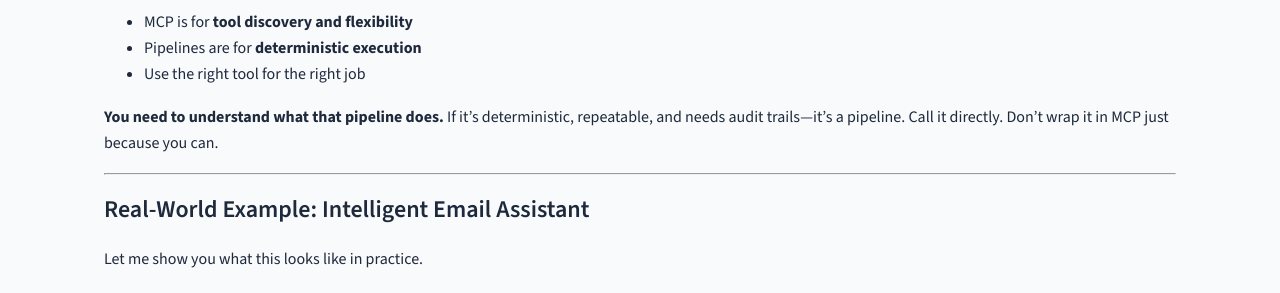
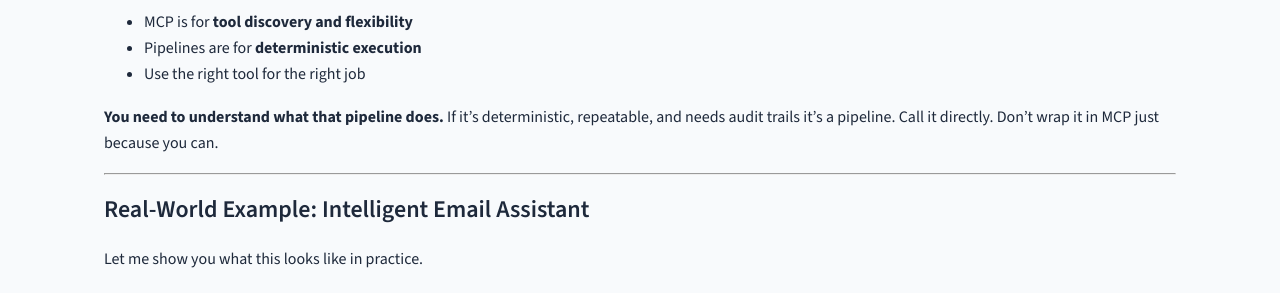
Before and after one commit to rilov/handbook, a Jekyll site: the page built from _topics/agentic-ai-saturday-thoughts.md, in a window 1280 px wide and 900 px high, scrolled down 4653 px. Shown: the part 154-447 px from the top of the window. Built offline with Jekyll 4.4.1, drawn with Linux system fonts in a browser that asks for light colours; our own code applies the rules of GitHub Pages for plain Markdown files; some of the changed text lies outside the part shown.

Commit message:
updated spell check

```diff
--- a/_topics/agentic-ai-saturday-thoughts.md
+++ b/_topics/agentic-ai-saturday-thoughts.md
@@ -7,7 +7,7 @@
   - agents
   - workflows
   - architecture
-summary: Why Agentic AI isn't failing because it's weak—it's failing because we're asking it to do the wrong job. Agents should orchestrate workflows, not replace them.
+summary: Why Agentic AI isn't failing because it's weak it's failing because we're asking it to do the wrong job. Agents should orchestrate workflows, not replace them.
 date: 2025-01-24
 ---
 
@@ -17,7 +17,7 @@
 
 ## The Complaint I Keep Hearing
 
-Whenever I speak with friends—mostly outside my organization—they usually complain that there's a **huge push for generative AI, but not many visible success stories.**
+Whenever I speak with friends mostly outside my organization they usually complain that there's a **huge push for generative AI, but not many visible success stories.**
 
 Everyone's excited about demos. Few are confident about production.
 
@@ -166,7 +166,7 @@
 - Pipelines are for **deterministic execution**
 - Use the right tool for the right job
 
-**You need to understand what that pipeline does.** If it's deterministic, repeatable, and needs audit trails—it's a pipeline. Call it directly. Don't wrap it in MCP just because you can.
+**You need to understand what that pipeline does.** If it's deterministic, repeatable, and needs audit trails it's a pipeline. Call it directly. Don't wrap it in MCP just because you can.
 
 ---
 
```
Also changed, not shown: 1 other file.
